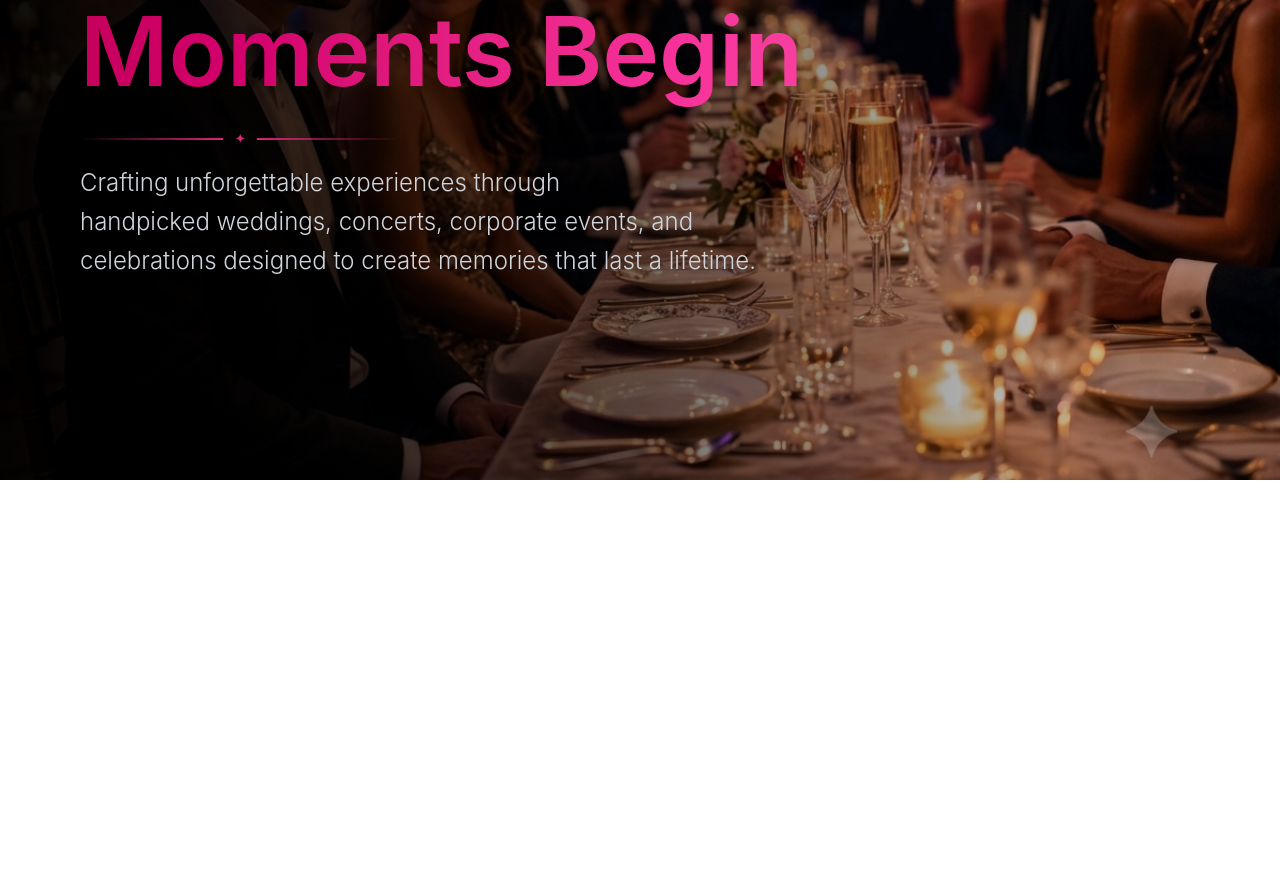
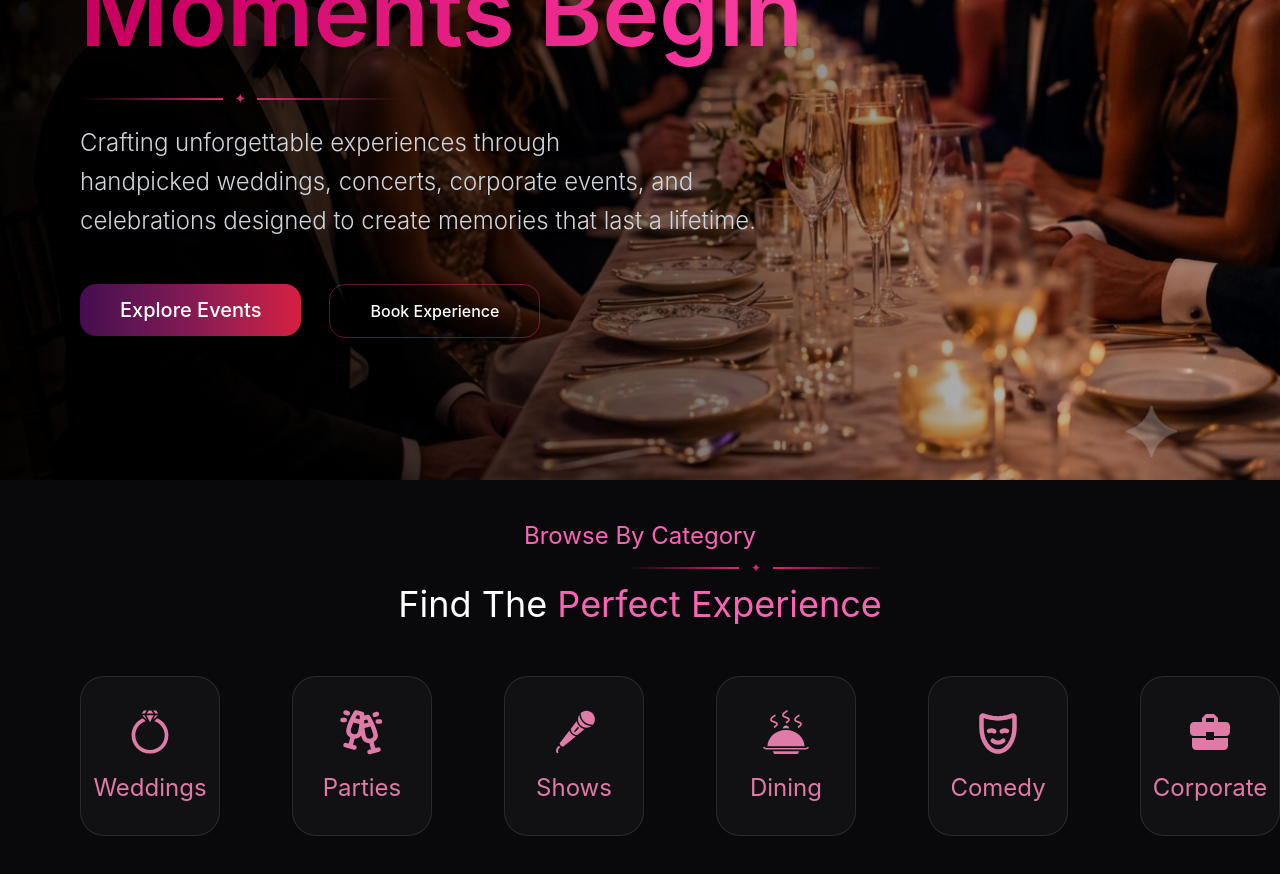
Before and after one commit to shwetas-byte/event_booking_reactjs_project, a React (Vite) app in the folder event_booking/: page / in a window 1280 px wide. Shown: the part 320-1194 px from the top of the page. Before the commit the page ends 800 px from the top, so only its background shows below. Built offline with nearby package versions, Linux system fonts and the light colour scheme.

Commit message:
React Project Event Booking

```diff
--- a/event_booking/package.json
+++ b/event_booking/package.json
@@ -13,6 +13,7 @@
     "@tailwindcss/vite": "^4.3.3",
     "react": "^19.2.7",
     "react-dom": "^19.2.7",
+    "react-icons": "^5.7.0",
     "react-router-dom": "^7.18.1",
     "tailwindcss": "^4.3.3"
   },
--- a/event_booking/src/App.jsx
+++ b/event_booking/src/App.jsx
@@ -6,6 +6,13 @@ import { About } from './assets/components/about'
 import { Contact } from './assets/components/contact'
 import { Login } from './assets/components/login'
 import { Sign_up } from './assets/components/signup'
+
+
+import Private_Layout from './assets/components/private_layout'
+import My_bookings from './assets/components/my_booking'
+import Wishlist from './assets/components/wishlist'
+import Notification from './assets/components/notification'
+import Profile from './assets/components/profile'
 function App(){
   return(
     <>
@@ -19,6 +26,14 @@ function App(){
           <Route path='/signup' element={<Sign_up/>}/>
 
         </Route>
+
+        <Route path='/' element={<Private_Layout/>}>
+          <Route path='/book' element={<My_bookings/>}/>
+          <Route path='/wish' element={<Wishlist/>}/>
+          <Route path='/notification' element={<Notification/>}/>
+          <Route path='/profile' element={<Profile/>}/>
+
+        </Route>
       </Routes>
 
     </>
--- a/event_booking/src/assets/components/home.jsx
+++ b/event_booking/src/assets/components/home.jsx
@@ -1,9 +1,32 @@
 import myImg from '../image/bg1.png'
+import { NavLink } from 'react-router-dom'
+import { GiDiamondRing } from "react-icons/gi";
+import { PiCheersBold } from "react-icons/pi";
+import { GiMicrophone } from "react-icons/gi";
+import { GiHotMeal } from "react-icons/gi";
+import { PiMaskHappyBold } from "react-icons/pi";
+import { MdBusinessCenter } from "react-icons/md";
+import { MdSportsSoccer } from "react-icons/md";
+import { MdOutlineHiking } from "react-icons/md";
+import { MdOutlineColorLens } from "react-icons/md";
+import { FaPeopleGroup } from "react-icons/fa6";
+export function Home() {
+  let category=[
+    {icons:<GiDiamondRing/>,value:'Weddings'},
+    {icons:<PiCheersBold/>,value:'Parties'},
+    {icons:<GiMicrophone/>,value:'Shows'},
+    {icons:<GiHotMeal/>,value:'Dining'},
+    {icons:<PiMaskHappyBold/>,value:'Comedy'},
+    {icons:<MdBusinessCenter/>,value:'Corporate'}
+    // {icons:<MdSportsSoccer/>,value:'Sports'},
+    // {icons:<MdOutlineHiking/>,value:'Adventure'},
+    // {icons:<MdOutlineColorLens/>,value:'Workshops'},
+    // {icons:<FaPeopleGroup/>,value:'Family'},
+  ]
 
-export function Home() {
   return (
     <>
-      <section className='relative min-h-screen w-full overflow-hidden bg-[#0B030A]'>
+      <section className='relative min-h-screen w-full  bg-[#0B030A]'>
         <img
           src={myImg}
           alt="Évora Luxury Event"
@@ -13,7 +36,7 @@ export function Home() {
 
 
         </div>
-        <div className='relative z-10  flex-col justify-start pt-50 pl-20 min-h-screen'>
+        <div className='relative z-10   flex-col justify-start pt-40 pl-20 min-h-screen'>
           <h1 className='flex items-center gap-2 text-pink-500 font-medium  '>
             <span
               className="inline-block filter hue-rotate-[290deg] saturate-[250%] contrast-[110%]"
@@ -38,16 +61,55 @@ export function Home() {
               <div class="h-[2px] flex-1 bg-gradient-to-l from-transparent to-[#db2777]"></div>
             </div>
 
-            <h1 className='text-[24px] text-gray-300 font-light leading-relaxed'>
+            <h1 className='mb-14 text-[24px] text-gray-300 font-light leading-relaxed'>
               Crafting unforgettable experiences through <br /> handpicked weddings, concerts, corporate events, and <br /> celebrations designed to create memories that last a lifetime.
             </h1>
           </div>
+           <div>
+            <NavLink className={'z-10 text-xl px-10 py-3.5  rounded-2xl bg-gradient-to-r from-[#450c50] via-[#831a54] to-[#d51e40] text-white text-sm font-medium transition-all duration-300 hover:opacity-95 hover:shadow-[0_0_20px_rgba(247,82,112,0.4)] active:scale-95 cursor-pointer'} to={'/explore'}>Explore Events</NavLink>
+
+            <NavLink to={'/'} className={'px-10 py-4 font-medium ml-7 text-white transition-all border rounded-2xl border-pink-500/40 bg-white/ hover:bg-white/10 hover:border-pink-700/80 backdrop-blur-sm'}>
+              Book Experience
+            </NavLink>
+           </div>
         </div>
 
+        {/* <div className='absolute -bottom-10 left-1/2 -translate-x-1/2 w-[90%] max-w-6xl z-20'>
+          <div className='bg-[#fffdfa] rounded-2xl p-4 md:p-6 shadow-[0_15px_35px_rgba(0,0,0,0.6)] border border-[#e5e0d8]'>
+
+
+
+          </div>
+        </div> */}
 
 
 
       </section>
+       <div className='bg-zinc-950 pb-20 w-full'>
+          <h1 className='text-center text-pink-400 pt-10 text-2xl'>Browse By Category</h1>
+          <div class="flex items-center justify-center gap-3 my-2 ml-157 w-3xs">
+              <div class=" h-[2px] flex-1 bg-gradient-to-r from-transparent to-[#db2777]"></div>
+
+              <span class="text-[#db2777] text-xs">✦</span>
+
+              <div class="h-[2px] flex-1 bg-gradient-to-l from-transparent to-[#db2777]"></div>
+            </div>
+
+          <h1 className='text-center  text-4xl  text-pink-400'><span className='text-white mb-3'>Find The</span> Perfect Experience</h1>
+
+
+          <div className='pl-20 flex gap-18'>{
+            category.map((e)=> <div className="w-40  h-40 bg-[#111114] border border-white/10 rounded-3xl  mt-13  text-center gap-4 transition-all duration-300 hover:border-pink-300/50 hover:-translate-y-2 hover:bg-[#17171B] flex flex-col items-center justify-center ">
+              <h1 className="text-[#E07BA8] text-5xl  transition-all duration-300 group-hover:scale-110">{e.icons}</h1>
+              <h1 className='text-2xl text-[#E07BA8]'>{e.value}</h1>
+              </div>)
+              }
+
+
+          </div>
+
+        </div>
+
     </>
   )
 }
--- /dev/null
+++ b/event_booking/src/assets/components/my_booking.jsx
@@ -0,0 +1,7 @@
+export default function My_bookings(){
+    return(
+        <>
+
+        </>
+    )
+}
--- /dev/null
+++ b/event_booking/src/assets/components/notification.jsx
@@ -0,0 +1,7 @@
+export default function Notification(){
+    return(
+        <>
+
+        </>
+    )
+}
--- /dev/null
+++ b/event_booking/src/assets/components/private_layout.jsx
@@ -0,0 +1,12 @@
+import { Outlet } from "react-router-dom";
+import Private_nav from "./private_nav";
+
+export default function Private_Layout(){
+    return(
+        <>
+            <Private_nav/>
+                <Outlet/>
+
+        </>
+    )
+}
--- /dev/null
+++ b/event_booking/src/assets/components/private_nav.jsx
@@ -0,0 +1,29 @@
+import { NavLink } from "react-router-dom";
+import myImg from '../image/evora.png'
+
+export default function Private_nav(){
+    return(
+        <>
+            <nav className='bg-black z-50  h-16 fixed flex justify-between items-center w-full  px-8 bg-[#0F0C14] backdrop-blur-md border-b border-white/10'>
+                <img className='w-[150px]' src={myImg} alt="" />
+                <ul className='flex gap-10 text-white'>
+
+                    <li><NavLink className={({isActive})=>isActive ? "text-pink-400 border-b-2 border-pink-400 text-lg pb-1":'text-white hover:text-pink-300'} to={'/'}>Home</NavLink> </li>
+
+                    <li><NavLink className={({isActive})=>isActive ? "text-pink-400 border-b-2 border-pink-400 text-lg pb-1":'text-white hover:text-pink-300'} to={'/explore'}>Explore Events</NavLink></li>
+
+                    <li><NavLink className={({isActive})=>isActive ? "text-pink-400 border-b-2 border-pink-400 text-lg pb-1":'text-white hover:text-pink-300'} to={'/book'}>My Bookings</NavLink></li>
+
+                    <li><NavLink className={({isActive})=>isActive ? "text-pink-400 border-b-2 border-pink-400 text-lg pb-1":'text-white hover:text-pink-300'} to={'/wish'}>Wishlist</NavLink></li>
+                </ul>
+
+                <div className='flex items-center gap-[25px] pr-12 text-white'>
+
+                    <NavLink to={'/notification'} className={'text-2xl'}>🔔</NavLink>
+                    <NavLink to={'/profile'} className={'text-2xl text-blue-950'}>  👤</NavLink>
+
+                </div>
+            </nav>
+        </>
+    )
+}
--- /dev/null
+++ b/event_booking/src/assets/components/profile.jsx
@@ -0,0 +1,7 @@
+export default function Profile(){
+    return(
+        <>
+
+        </>
+    )
+}
--- /dev/null
+++ b/event_booking/src/assets/components/wishlist.jsx
@@ -0,0 +1,7 @@
+export default function Wishlist(){
+    return(
+        <>
+
+        </>
+    )
+}
```
Also changed, not shown: 1 other file (tests, documents, lock files or other folders).
